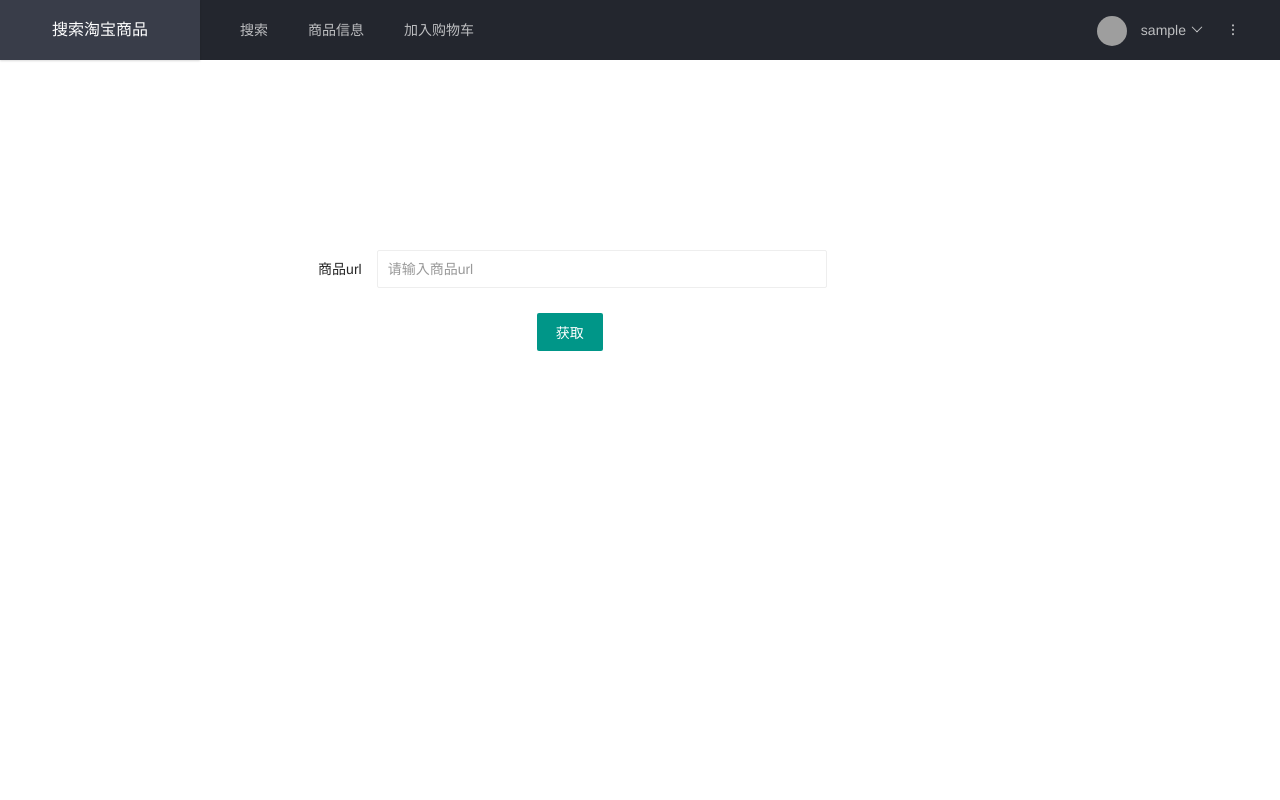
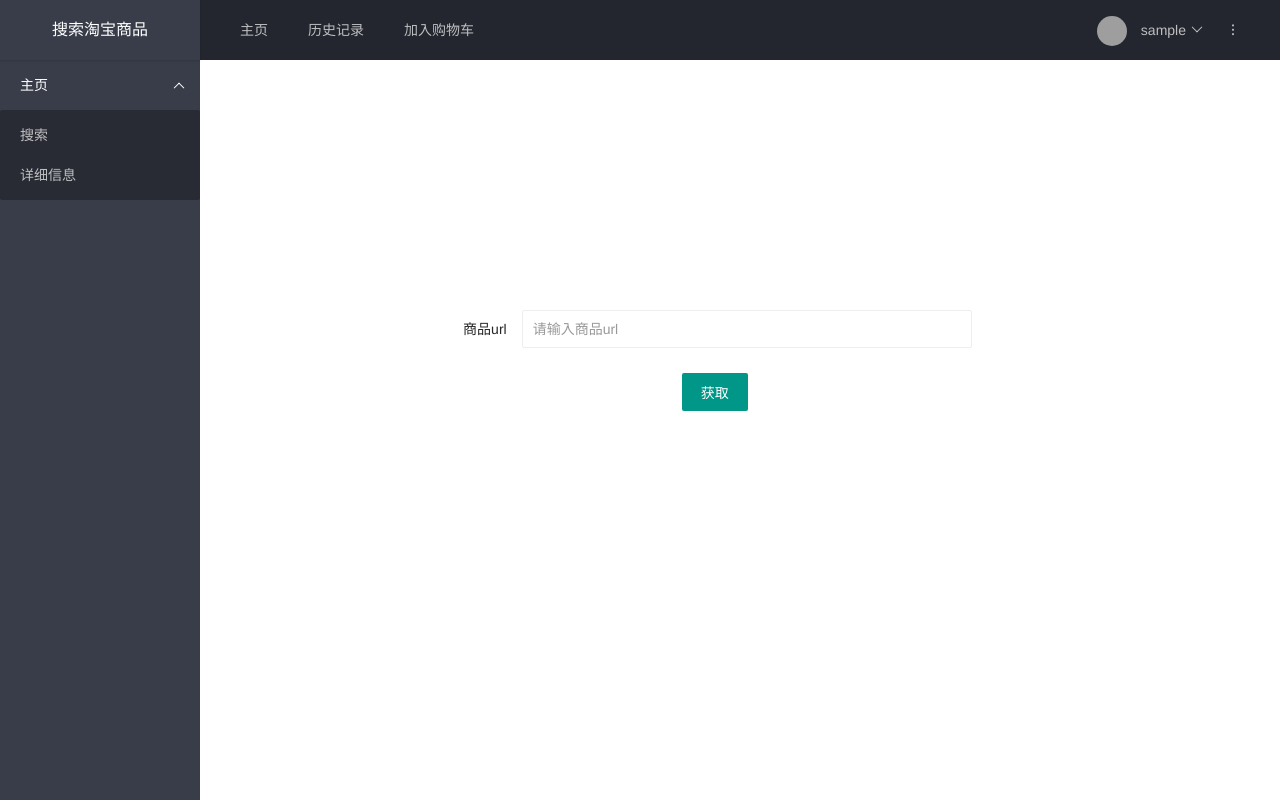
Before and after one commit to e459621485/getTbInfo, a Django app: page /homepage/ in a window 1280 px wide; the page is wider, and only the part inside the window is pictured. Run offline with Django 3.2, Linux system fonts and the light colour scheme; the visitor is signed in with stand-in values (Sample User, id 1); grey boxes are pictures that could not be loaded.

Commit message:
修改模板

```diff
--- a/getTbInfo/urls.py
+++ b/getTbInfo/urls.py
@@ -14,7 +14,7 @@
     2. Add a URL to urlpatterns:  path('blog/', include('blog.urls'))
 """
 from django.contrib import admin
-from django.urls import path
+from django.urls import path, re_path
 from user_auth import views as auth_view
 from index import views as index_view
 
@@ -26,6 +26,7 @@
     path('add_user/', auth_view.add_ajax, name='auth_add_user'),
     path('auth_user/', auth_view.auth_ajax, name='auth_auth_user'),
     path('homepage/', index_view.homepage, name='index_homepage'),
+    re_path(r'.*', index_view.jump_homepage, name='index_jump_homepage'),
 ]
 
 
--- a/index/views.py
+++ b/index/views.py
@@ -5,11 +5,16 @@
 from django.http import HttpResponse, HttpResponseRedirect, JsonResponse
 from django.urls import reverse
 from django.views.decorators import csrf
+from django.urls import reverse
 
 
 @login_required
 def homepage(request):
     return render(request, "index/search.html")
+
+
+def jump_homepage(request):
+    return HttpResponseRedirect(reverse("index_homepage"))
 
 
 @login_required
--- a/templates/index/base.html
+++ b/templates/index/base.html
@@ -16,14 +16,14 @@
         <i class="layui-icon layui-icon-spread-left"></i>
       </li>
 
-      <li class="layui-nav-item layui-hide-xs"><a href="">搜索</a></li>
-      <li class="layui-nav-item layui-hide-xs"><a href="">商品信息</a></li>
+      <li class="layui-nav-item layui-hide-xs"><a href="">主页</a></li>
+      <li class="layui-nav-item layui-hide-xs"><a href="">历史记录</a></li>
       <li class="layui-nav-item layui-hide-xs"><a href="">加入购物车</a></li>
     </ul>
     <ul class="layui-nav layui-layout-right">
       <li class="layui-nav-item layui-hide layui-show-md-inline-block">
         <a href="javascript:;">
-          <img src="//tva1.sinaimg.cn/crop.0.0.118.118.180/5db11ff4gw1e77d3nqrv8j203b03cweg.jpg" class="layui-nav-img">
+          <img src="https://gimg2.baidu.com/image_search/src=http%3A%2F%2Fpic4.zhimg.com%2Fv2-b6eae3250bb62fadb3d2527f466cf033_b.jpg&refer=http%3A%2F%2Fpic4.zhimg.com&app=2002&size=f9999,10000&q=a80&n=0&g=0n&fmt=jpeg?sec=1628069152&t=ba6914d532fc6c281ba86377d0e0f067" class="layui-nav-img">
             {{request.user}}
         </a>
         <dl class="layui-nav-child">
@@ -37,9 +37,15 @@
       </li>
     </ul>
   </div>
+
+  {% block left %}
+    <div>左侧边栏</div>
+  {% endblock %}
+
   {% block body %}
-    <div>这里是默认内容，所有继承自这个模板的，如果不覆盖就显示这里的默认内容。</div>
+    <div>页面body内容</div>
   {% endblock %}
+
 </div>
 <script src="/static/layui/layui.js"></script>
 <script>
@@ -52,5 +58,10 @@
   ,form = layui.form;
 });
 </script>
+
+{% block js %}
+  <div>页面js</div>
+{% endblock %}
+
 </body>
 </html>
--- a/templates/index/search.html
+++ b/templates/index/search.html
@@ -2,7 +2,24 @@
 
 {% block title %}搜索{% endblock %}
 
+{% block left %}
+    <div class="layui-side layui-bg-black">
+    <div class="layui-side-scroll">
+      <!-- 左侧导航区域（可配合layui已有的垂直导航） -->
+      <ul class="layui-nav layui-nav-tree" lay-filter="test">
+        <li class="layui-nav-item layui-nav-itemed">
+          <a class="" href="javascript:;">主页</a>
+          <dl class="layui-nav-child">
+            <dd><a href="javascript:;">搜索</a></dd>
+            <dd><a href="javascript:;">详细信息</a></dd>
+          </dl>
+      </ul>
+    </div>
+  </div>
+{% endblock %}
+
 {% block body %}
+    <div class="layui-body">
       <div class="layui-container layui-row">
         <div style="padding: 250px 10px 10px 10px;">
             <div class="layui-col-md6 layui-col-md-offset2">
@@ -23,4 +40,9 @@
             </div>
         </div>
     </div>
+    </div>
 {% endblock %}
+
+{% block js %}
+
+{% endblock %}
--- a/user_auth/views.py
+++ b/user_auth/views.py
@@ -64,6 +64,10 @@
         return HttpResponseRedirect(reverse('auth_login'))
     user = request.POST.get("user")
     pwd = request.POST.get("password")
+    if not User.objects.filter(username=user):
+        res['success'] = False
+        res["message"] = "用户不存在"
+        return JsonResponse(res)
     user_obj = auth.authenticate(username=user, password=pwd)
     if not user_obj:
         res['success'] = False
```
Lines whose indentation alone changed are shown as unchanged.
